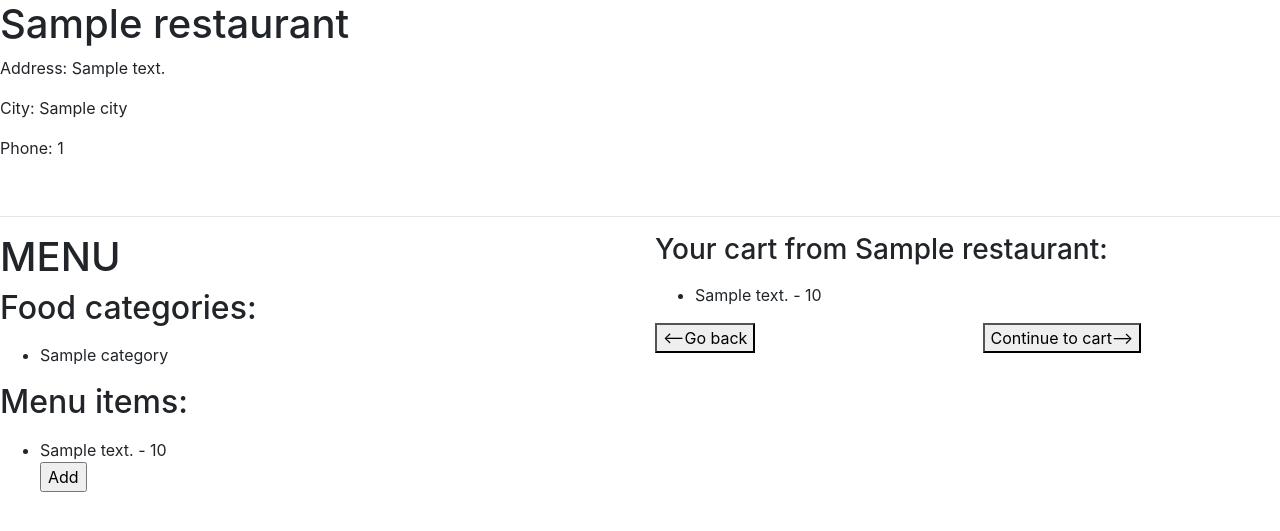
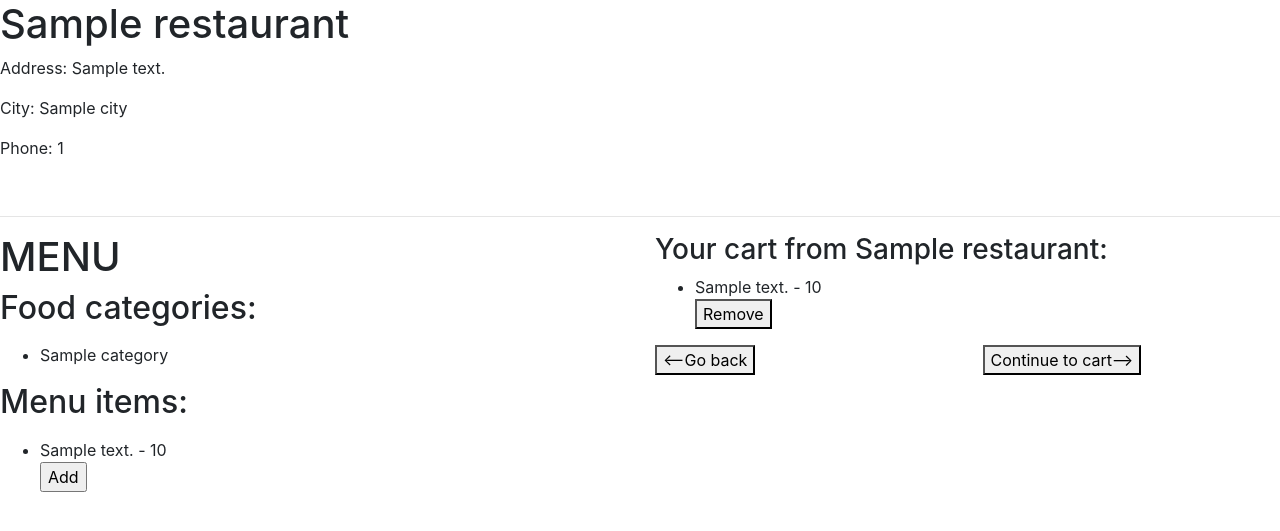
Before and after one commit to SD135642/Databases, a Flask app: template templates/restaurant.html in a window 1280 px wide. Shown: the top 531 px of the page. Run offline with Flask 3, Linux system fonts and the light colour scheme; the template is opened without the code that fills it: most values are stand-ins (such as "Sample title", 1, 10 or a date in 2020); parts of the project's set-up code (start-up, migrations or seed data) failed here and were passed over; some libraries are stand-ins or nearby versions.

Commit message:
added remove button

```diff
--- a/templates/restaurant.html
+++ b/templates/restaurant.html
@@ -37,9 +37,12 @@
                     <h3>Your cart from {{ restaurant.name }}: </h3>
                     <ul>
                         {% for item in cart_items %}
-                    <p><li>
+                        <li>
                             {{ item.item_description }} - {{ item.item_price }}
-                    </li></p>
+                            <form action="/remove_from_cart/{{ customer_id }}/{{ item.id }}" method="post">
+                                <button type="submit">Remove</button>
+                            </form>
+                        </li>
                         {% endfor %}
                     </ul>
                     <div class="row">
@@ -55,7 +58,5 @@
         </div>
 
 
-
-
 </body>
 </html>
```
Lines whose indentation alone changed are shown as unchanged.
